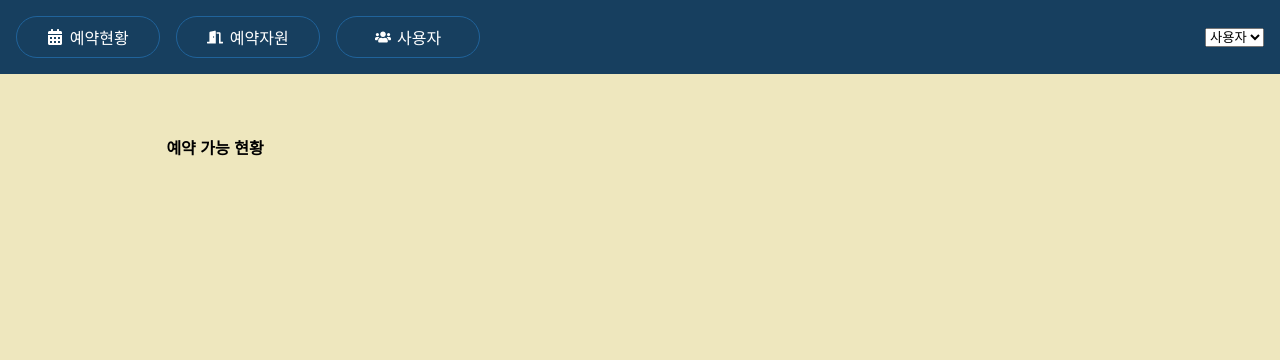
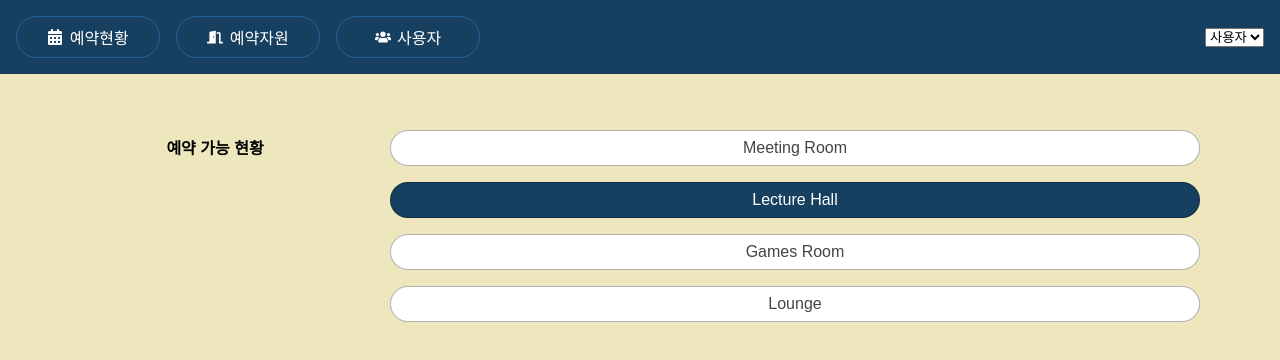
Before and after one commit to samesamessa/React-Demo, a React (Vite) app: page /bookable in a window 1280 px wide. Shown: the top 360 px of the page. Built offline with nearby package versions, Linux system fonts and the light colour scheme.

Commit message:
#3 그룹별 예약 자원 목록 UI 항목 클릭해도 selected 스타일이 바뀌지 않는다. bookableIndex값이 바뀌었으나 UI를 다시 렌더링 하지않았기 때문.

```diff
--- a/src/component/Bookables/BookablePage.jsx
+++ b/src/component/Bookables/BookablePage.jsx
@@ -1,7 +1,10 @@
+import BookList from "./BookList.jsx";
+
 function BookablePage() {
     return (
         <main className="bookables-page">
             <h4>예약 가능 현황</h4>
+            <BookList/>
         </main>
     )
 }
```
